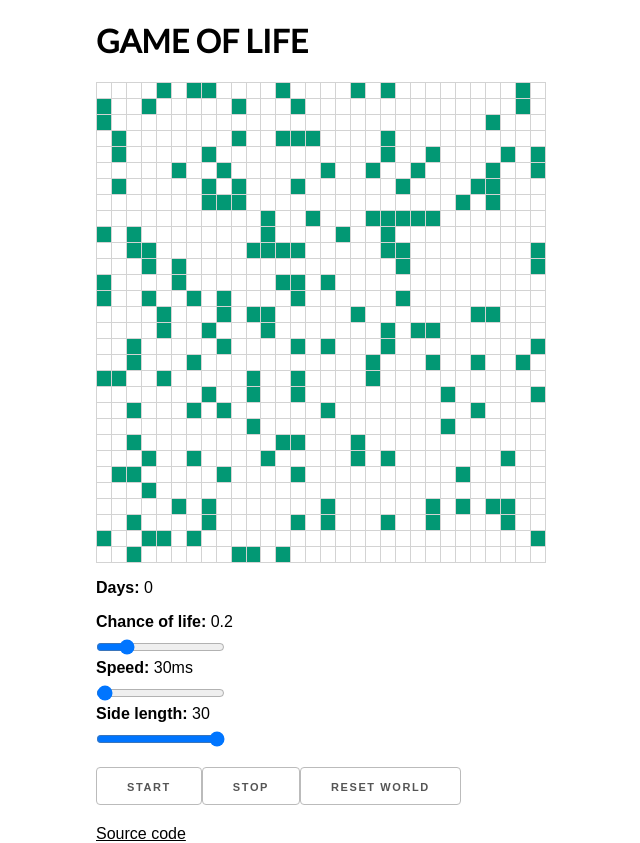
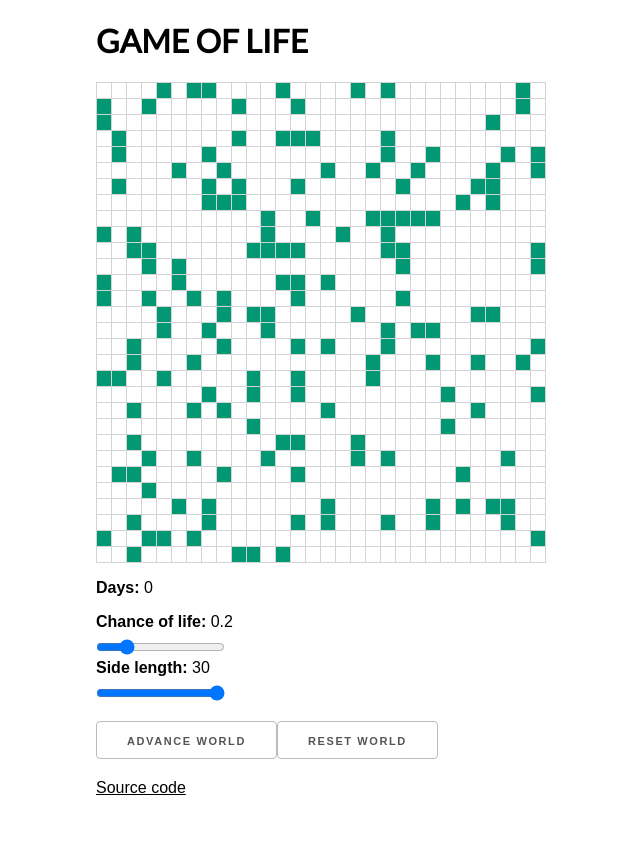
Before and after one commit to jwworth/conway, a React (Create React App) app: page / in a window 1280 px wide. Shown: the whole page, without its empty margins (319-959 px from the left). After the commit the page ends 800 px from the top, so only its background shows below. Built offline with nearby package versions, Linux system fonts and the light colour scheme; the HTML template or start-up script is replaced by a standard one.

Commit message:
Implement useState without timer

```diff
--- a/src/App.js
+++ b/src/App.js
@@ -1,7 +1,7 @@
 import './normalize.css';
 import './App.css';
 
-import React, { Component } from 'react';
+import React, { useState } from 'react';
 
 import { chunk } from 'lodash';
 
@@ -10,53 +10,30 @@ import Cell from './components/Cell';
 const RANDOMNESS = 0.2;
 const SIDELENGTH = 30;
 
-class App extends Component {
-  constructor(props) {
-    super(props);
-
-    this.state = {
-      randomness: RANDOMNESS,
-      sideLength: SIDELENGTH,
-      timer: null,
-      gameInPlay: false,
-      days: 0,
-      speed: 30,
-      world: this.randomWorld(SIDELENGTH, RANDOMNESS),
-    };
+const randomWorld = (newSideLength, newRandomness) => {
+  const newWorld = [];
+  for (let i = 0; i < newSideLength ** 2; i++) {
+    const sentience = Math.random() < newRandomness ? 1 : 0;
+    newWorld.push(sentience);
   }
-
-  setDays = days => this.setState({ days });
-  setGameInPlay = gameInPlay => this.setState({ gameInPlay });
-  setRandomness = randomness => this.setState({ randomness });
-  setSideLength = sideLength => this.setState({ sideLength });
-  setSpeed = speed => this.setState({ speed });
-  setTimer = timer => this.setState({ timer });
-  setWorld = world => this.setState({ world });
-
-  start = () => {
-    const timer = setInterval(this.advanceState, this.state.speed);
-    this.setTimer(timer);
-    this.setGameInPlay(true);
+  return chunk(newWorld, newSideLength);
 };
 
-  stop = () => {
-    clearInterval(this.state.timer);
-    this.setTimer(null);
-    this.setGameInPlay(false);
+const App = () => {
+  const [days, setDays] = useState(0);
+  const [randomness, setRandomness] = useState(RANDOMNESS);
+  const [sideLength, setSideLength] = useState(SIDELENGTH);
+  const [world, setWorld] = useState(randomWorld(SIDELENGTH, RANDOMNESS));
+
+  const resetWorld = () => {
+    setDays(0);
+    setWorld(randomWorld(sideLength, randomness));
   };
 
-  resetWorld = () => {
-    this.stop();
-    this.setDays(0);
-    this.setWorld(
-      this.randomWorld(this.state.sideLength, this.state.randomness)
-    );
-  };
-
-  advanceState = () => {
-    const newWorld = this.state.world.map((row, rowIndex) =>
+  const advanceState = () => {
+    const newWorld = world.map((row, rowIndex) =>
       row.map((cell, cellIndex) => {
-        const score = this.neighborScore(rowIndex, cellIndex);
+        const score = neighborScore(rowIndex, cellIndex);
         let status;
         if (cell === 1 && (score === 2 || score === 3)) {
           status = 1;
@@ -67,15 +44,11 @@ class App extends Component {
       })
     );
 
-    if (JSON.stringify(newWorld) === JSON.stringify(this.state.world)) {
-      this.stop();
-    } else {
-      this.setDays(this.state.days + 1);
-      this.setWorld(newWorld);
-    }
+    setDays(days + 1);
+    setWorld(newWorld);
   };
 
-  neighborScore = (rowIndex, cellIndex) => {
+  const neighborScore = (rowIndex, cellIndex) => {
     const rightNeighbor = [rowIndex, cellIndex + 1];
     const leftNeighbor = [rowIndex, cellIndex - 1];
     const topNeighbor = [rowIndex - 1, cellIndex];
@@ -99,8 +72,8 @@ class App extends Component {
     const score = positions
       .map(position => {
         let count;
-        if (this.state.world[position[0]]) {
-          count = this.state.world[position[0]][position[1]] || 0;
+        if (world[position[0]]) {
+          count = world[position[0]][position[1]] || 0;
         } else {
           count = 0;
         }
@@ -111,43 +84,18 @@ class App extends Component {
     return score;
   };
 
-  randomWorld = (newSideLength, newRandomness) => {
-    let newWorld = [];
-    for (let i = 0; i < newSideLength ** 2; i++) {
-      const sentience = Math.random() < newRandomness ? 1 : 0;
-      newWorld.push(sentience);
-    }
-    return chunk(newWorld, newSideLength);
+  const updateRandomness = newRandomness => {
+    setDays(0);
+    setRandomness(newRandomness);
+    setWorld(randomWorld(sideLength, newRandomness));
   };
 
-  updateRandomness = newRandomness => {
-    this.setDays(0);
-    this.setRandomness(newRandomness);
-    this.setWorld(this.randomWorld(this.state.sideLength, newRandomness));
+  const updateSideLength = newSideLength => {
+    setDays(0);
+    setSideLength(newSideLength);
+    setWorld(randomWorld(newSideLength, randomness));
   };
 
-  updateSpeed = newSpeed => {
-    clearInterval(this.state.timer);
-    this.setTimer(null);
-    this.setSpeed(newSpeed);
-  };
-
-  updateSideLength = newSideLength => {
-    this.setDays(0);
-    this.setSideLength(newSideLength);
-    this.setWorld(this.randomWorld(newSideLength, this.state.randomness));
-  };
-
-  render() {
-    const {
-      world,
-      gameInPlay,
-      days,
-      randomness,
-      timer,
-      speed,
-      sideLength,
-    } = this.state;
   return (
     <div style={{ margin: 'auto', width: '450px' }}>
       <h1>Game of Life</h1>
@@ -158,13 +106,12 @@ class App extends Component {
               <tr row={row} key={rowIndex}>
                 {row.map((cellValue, cellIndex) => (
                   <Cell
-                      gameInPlay={gameInPlay}
                     cellValue={cellValue}
                     cellIndex={cellIndex}
                     rowIndex={rowIndex}
                     key={cellIndex}
                     world={world}
-                      updateWorld={this.setWorld}
+                    updateWorld={setWorld}
                   />
                 ))}
               </tr>
@@ -180,50 +127,29 @@ class App extends Component {
           <strong>Chance of life:</strong> {randomness}
         </label>
         <input
-            disabled={gameInPlay}
           type="range"
           id="randomnessSlider"
           min="0"
           max="1"
           value={randomness}
           step="0.1"
-            onChange={e => this.updateRandomness(e.target.value)}
-          />
-          <label htmlFor="speedSlider">
-            <strong>Speed:</strong> {speed}
-            ms
-          </label>
-          <input
-            disabled={gameInPlay}
-            type="range"
-            id="speedSlider"
-            min="10"
-            max="3000"
-            value={speed}
-            step="10"
-            onChange={e => this.updateSpeed(e.target.value)}
+          onChange={e => updateRandomness(e.target.value)}
         />
         <label htmlFor="dimensionsSlider">
           <strong>Side length:</strong> {sideLength}
         </label>
         <input
-            disabled={gameInPlay}
           type="range"
           id="dimensionsSlider"
           min="10"
           max="30"
           value={sideLength}
           step="1"
-            onChange={e => this.updateSideLength(e.target.value)}
+          onChange={e => updateSideLength(e.target.value)}
         />
       </p>
-        <button disabled={timer} onClick={this.start}>
-          Start
-        </button>
-        <button disabled={!timer} onClick={this.stop}>
-          Stop
-        </button>
-        <button onClick={this.resetWorld}>Reset World</button>
+      <button onClick={advanceState}>Advance World</button>
+      <button onClick={resetWorld}>Reset World</button>
       <div style={{ paddingTop: '20px' }}>
         <a href="http://github.com/jwworth/conway" style={{ color: '#000' }}>
           Source code
@@ -231,7 +157,6 @@ class App extends Component {
       </div>
     </div>
   );
-  }
-}
+};
 
 export default App;
--- a/src/components/Cell.js
+++ b/src/components/Cell.js
@@ -2,14 +2,7 @@ import React from 'react';
 
 import PropTypes from 'prop-types';
 
-const Cell = ({
-  cellIndex,
-  cellValue,
-  gameInPlay,
-  rowIndex,
-  updateWorld,
-  world,
-}) => {
+const Cell = ({ cellIndex, cellValue, rowIndex, updateWorld, world }) => {
   const color = cellValue => (cellValue === 1 ? '#029874' : '#fff');
 
   const toggleValue = cellValue => {
@@ -25,11 +18,7 @@ const Cell = ({
         height: '15px',
         border: '1px solid lightgray',
       }}
-      onClick={() => {
-        if (!gameInPlay) {
-          toggleValue(cellValue);
-        }
-      }}
+      onClick={() => toggleValue(cellValue)}
     />
   );
 };
@@ -37,7 +26,6 @@ const Cell = ({
 Cell.propTypes = {
   cellIndex: PropTypes.number.isRequired,
   cellValue: PropTypes.number.isRequired,
-  gameInPlay: PropTypes.bool.isRequired,
   rowIndex: PropTypes.number.isRequired,
   updateWorld: PropTypes.func.isRequired,
   world: PropTypes.arrayOf(PropTypes.array).isRequired,
```
Lines whose indentation alone changed are shown as unchanged.
